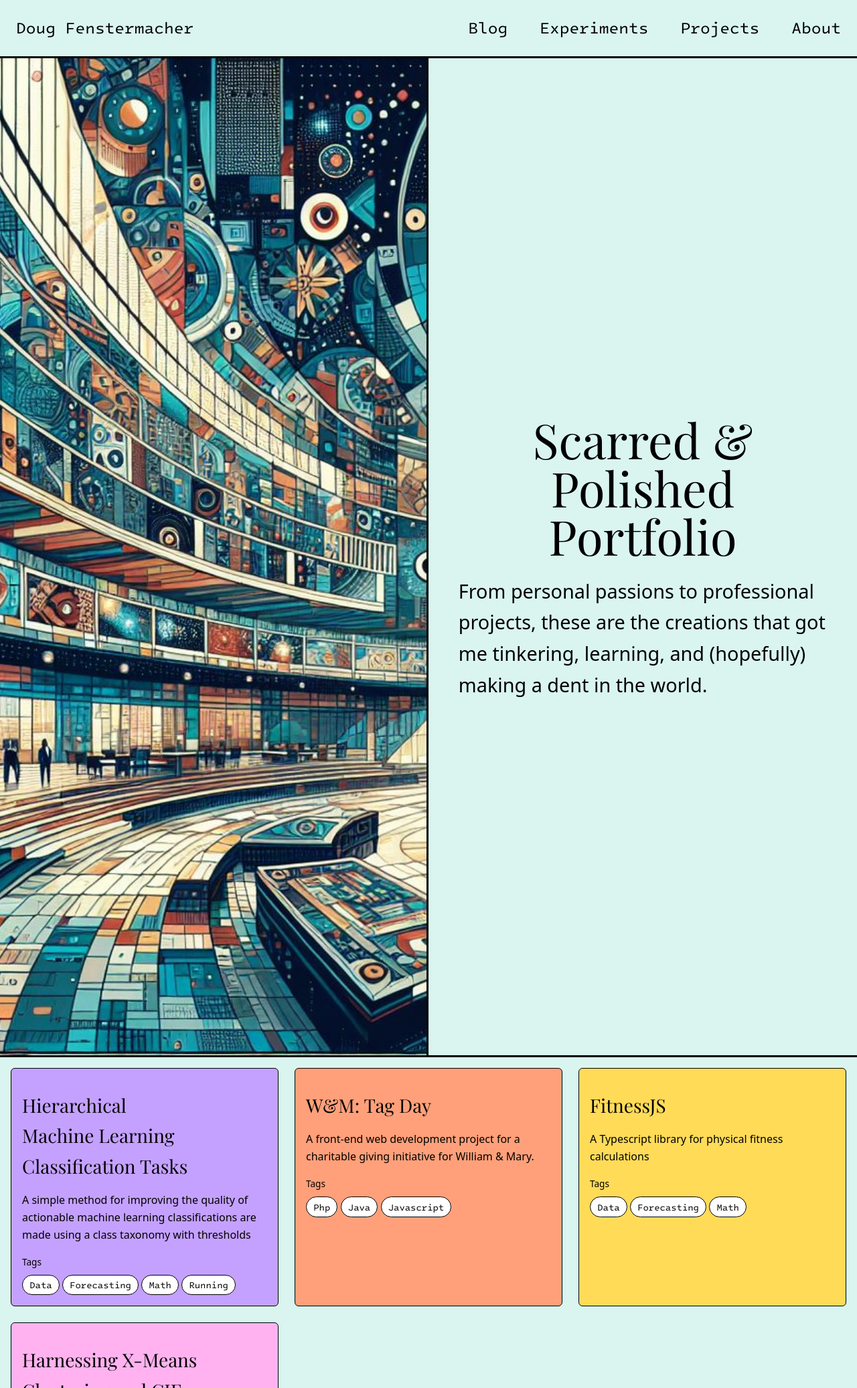
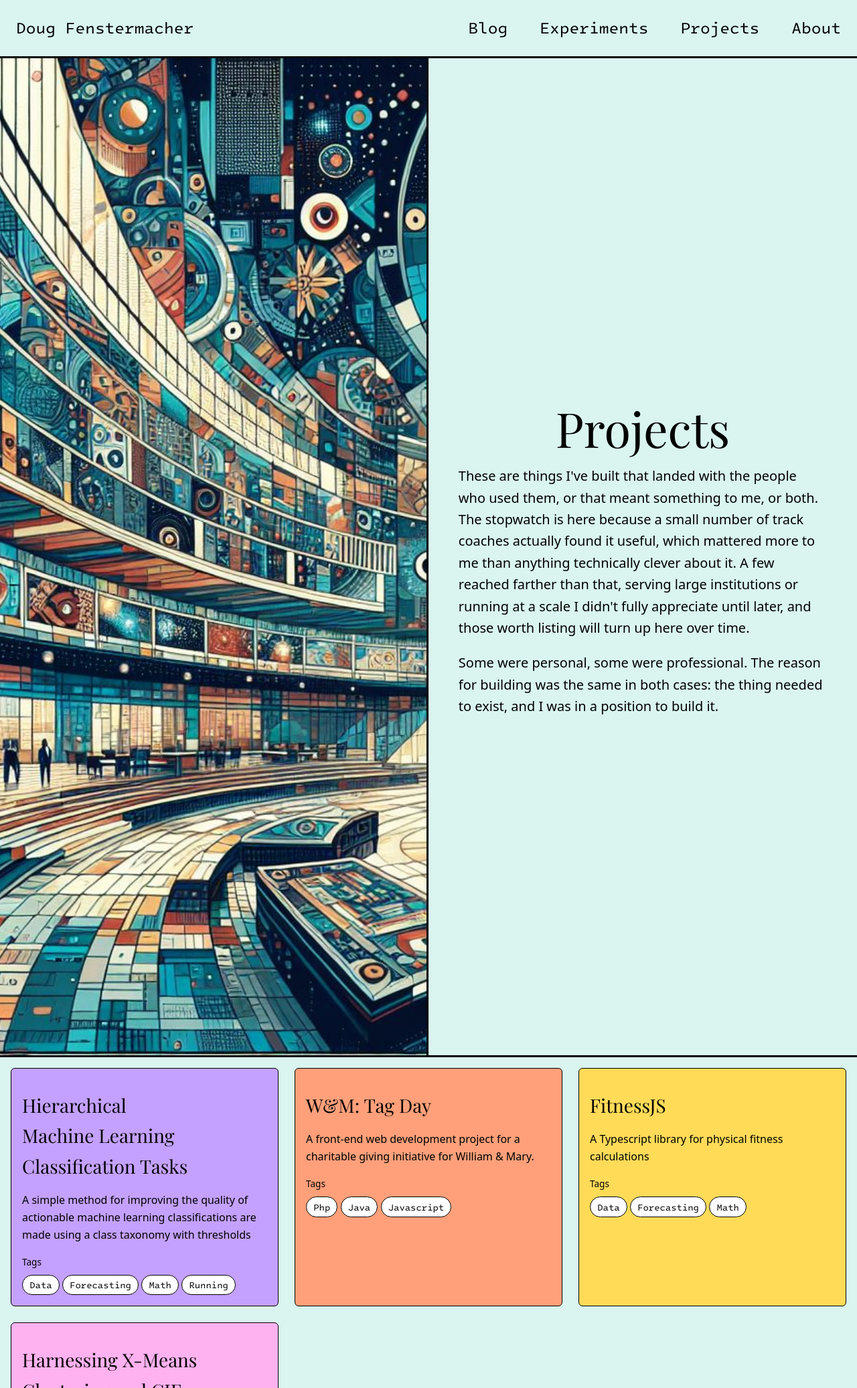
Before and after one commit to dpfens/dpfens.github.io, a Jekyll site: the page built from project/index.md, in a window 1280 px wide. Shown: the whole page at 67% size. Built offline with Jekyll 4.4.1, drawn with Linux system fonts in a browser that asks for light colours; some web fonts are replaced.

Commit message:
updates the projects page content

```diff
--- a/project/index.md
+++ b/project/index.md
@@ -9,8 +9,9 @@ layout: default
     </div>
     <div class="hero-right hero-bottom hero-content d-flex align-items-center min-vh-50">
         <div class="mt-5 mb-3">
-            <h1 class="headline text-center">Scarred & Polished Portfolio</h1>
-            <p class="tagline mt-4">From personal passions to professional projects, these are the creations that got me tinkering, learning, and (hopefully) making a dent in the world.</p>
+            <h1 class="headline text-center">Projects</h1>
+            <p>These are things I've built that landed with the people who used them, or that meant something to me, or both. The stopwatch is here because a small number of track coaches actually found it useful, which mattered more to me than anything technically clever about it. A few reached farther than that, serving large institutions or running at a scale I didn't fully appreciate until later, and those worth listing will turn up here over time.</p>
+            <p>Some were personal, some were professional. The reason for building was the same in both cases: the thing needed to exist, and I was in a position to build it.</p>
         </div>
     </div>
 </div>
```
